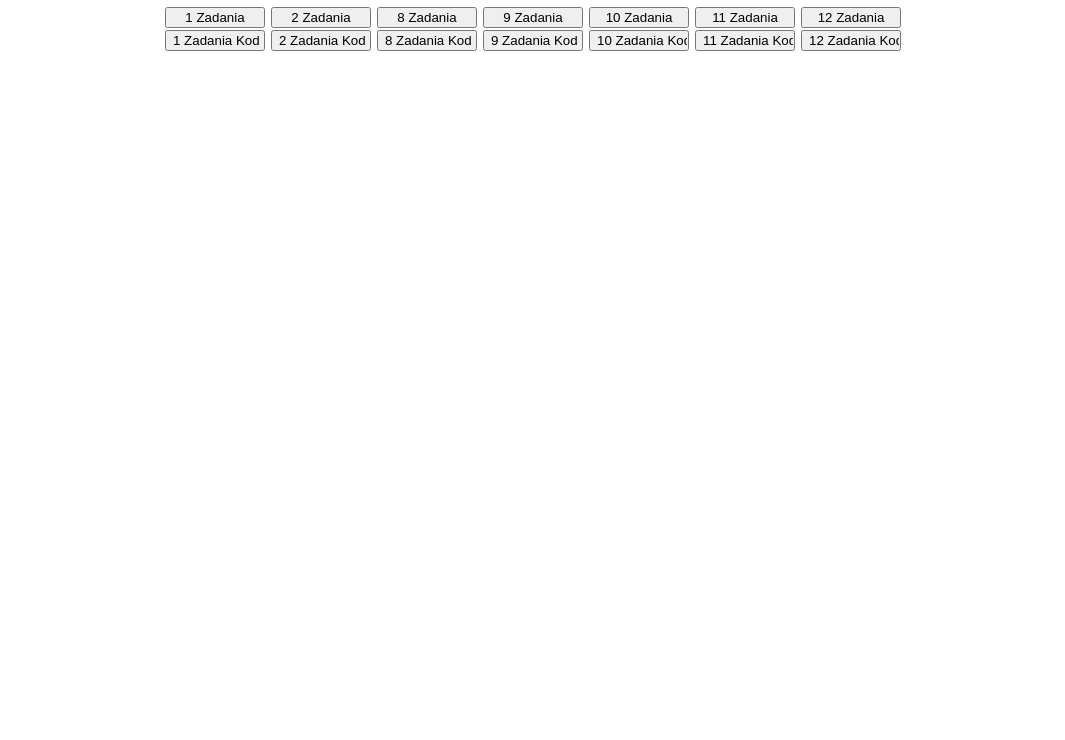
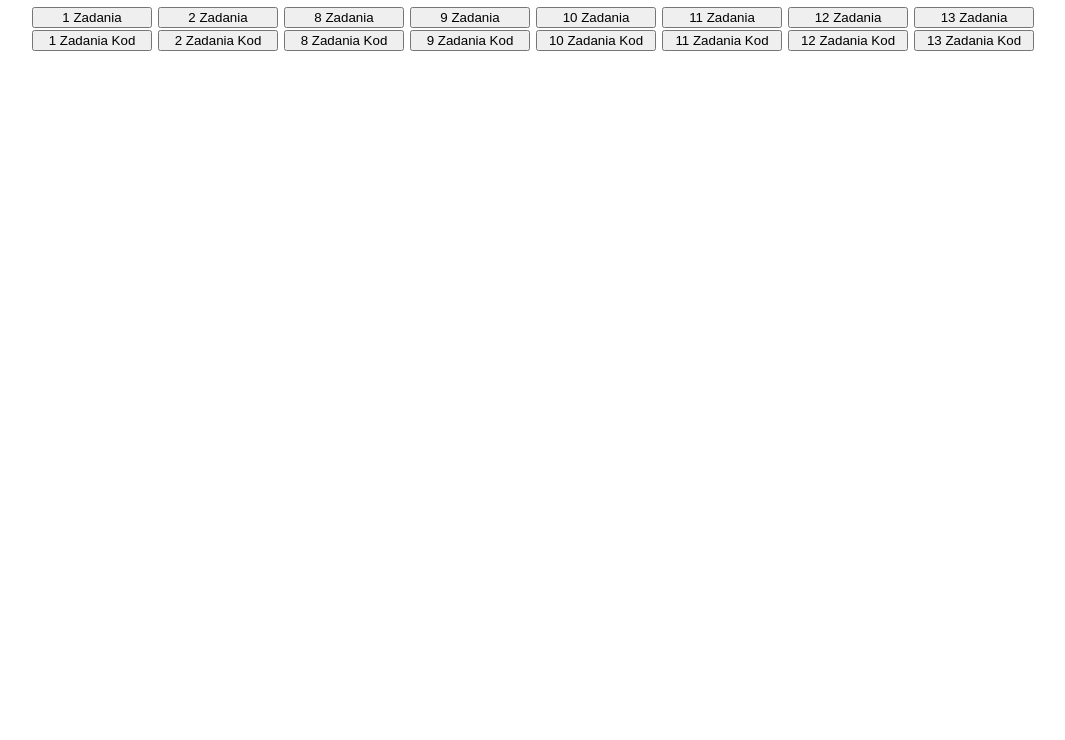
Before and after one commit to vichukin/JavaScript, a plain HTML site: page index.html in a window 1280 px wide. Shown: the part 60-800 px from the top of the page, without its empty margins (107-1172 px from the left). Drawn offline with Linux system fonts and the light colour scheme.

Commit message:
add zd13

```diff
--- a/index.html
+++ b/index.html
@@ -30,6 +30,10 @@ function Zd12open()
 {
 window.open("Zd12//Zd12.html","Zadania12","toolbar=no,directories=no,menubar=no,height=600,width=600,top=50,left=200");
 }
+function Zd12open()
+{
+window.open("Zd13//Zd13.html","Zadania13","toolbar=no,directories=no,menubar=no,height=600,width=600,top=50,left=200");
+}
 
 function Zd1_Kodopen()
 {
@@ -59,6 +63,10 @@ function Zd12_Kodopen()
 {
 window.open("Zd12//Zd12_Kod.html","Zadania12_Kod","toolbar=no,directories=no,menubar=no,height=1000,width=1000,top=50,left=200");
 }
+function Zd12_Kodopen()
+{
+window.open("Zd13//Zd13_Kod.html","Zadania13_Kod","toolbar=no,directories=no,menubar=no,height=1000,width=1000,top=50,left=200");
+}
 
 </script>
 <head>
@@ -67,7 +75,7 @@ window.open("Zd12//Zd12_Kod.html","Zadania12_Kod","toolbar=no,directories=no,men
 <body align="center">
     <style>
         .button{
-            width: 100;
+            width: 120;
             margin: 1;
         }
     </style>
@@ -79,6 +87,7 @@ window.open("Zd12//Zd12_Kod.html","Zadania12_Kod","toolbar=no,directories=no,men
 <input type="button" name="Zadania10" value="10 Zadania" onclick="Zd10open(' ')" class="button">
 <input type="button" name="Zadania11" value="11 Zadania" onclick="Zd11open(' ')" class="button">
 <input type="button" name="Zadania12" value="12 Zadania" onclick="Zd12open(' ')" class="button">
+<input type="button" name="Zadania13" value="13 Zadania" onclick="Zd13open(' ')" class="button">
 <br>
 <input type="button"  name="Zadania1" value="1 Zadania Kod" onclick="Zd1_Kodopen()(' ')" class="button">
 <input type="button"  name="Zadania2_Kod" value="2 Zadania Kod" onclick="Zd2_Kodopen()(' ')"   class="button">
@@ -87,6 +96,7 @@ window.open("Zd12//Zd12_Kod.html","Zadania12_Kod","toolbar=no,directories=no,men
 <input type="button"  name="Zadania10_Kod" value="10 Zadania Kod" onclick="Zd10_Kodopen()(' ')"   class="button">
 <input type="button"  name="Zadania11_Kod" value="11 Zadania Kod" onclick="Zd11_Kodopen()(' ')"   class="button">
 <input type="button"  name="Zadania12_Kod" value="12 Zadania Kod" onclick="Zd12_Kodopen()(' ')"   class="button">
+<input type="button"  name="Zadania13_Kod" value="13 Zadania Kod" onclick="Zd13_Kodopen()(' ')"   class="button">
 </form>
 </body>
 </html>
```
